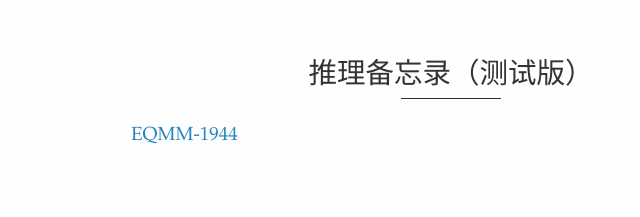
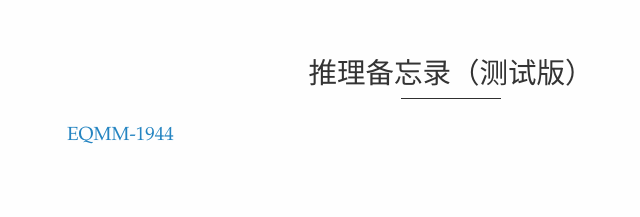
Before and after one commit to lastlogician/memo, a plain HTML site: page index.html in a window 1280 px wide. Shown: the whole page, without its empty margins (189-829 px from the left). Drawn offline with Linux system fonts and the light colour scheme.

Commit message:
Update style.css

```diff
--- a/style.css
+++ b/style.css
@@ -1,6 +1,14 @@
-html {
+@media screen and (max-width: 1170px) {
+  html {
 	font-size: 19px;
-	width: 50%;
+    width: 85%;
+  }
+}
+@media screen and (min-width: 1171px){
+  html {
+	font-size: 19px;
+    width: 60%;
+  }
 }
 
 html, body {
```
